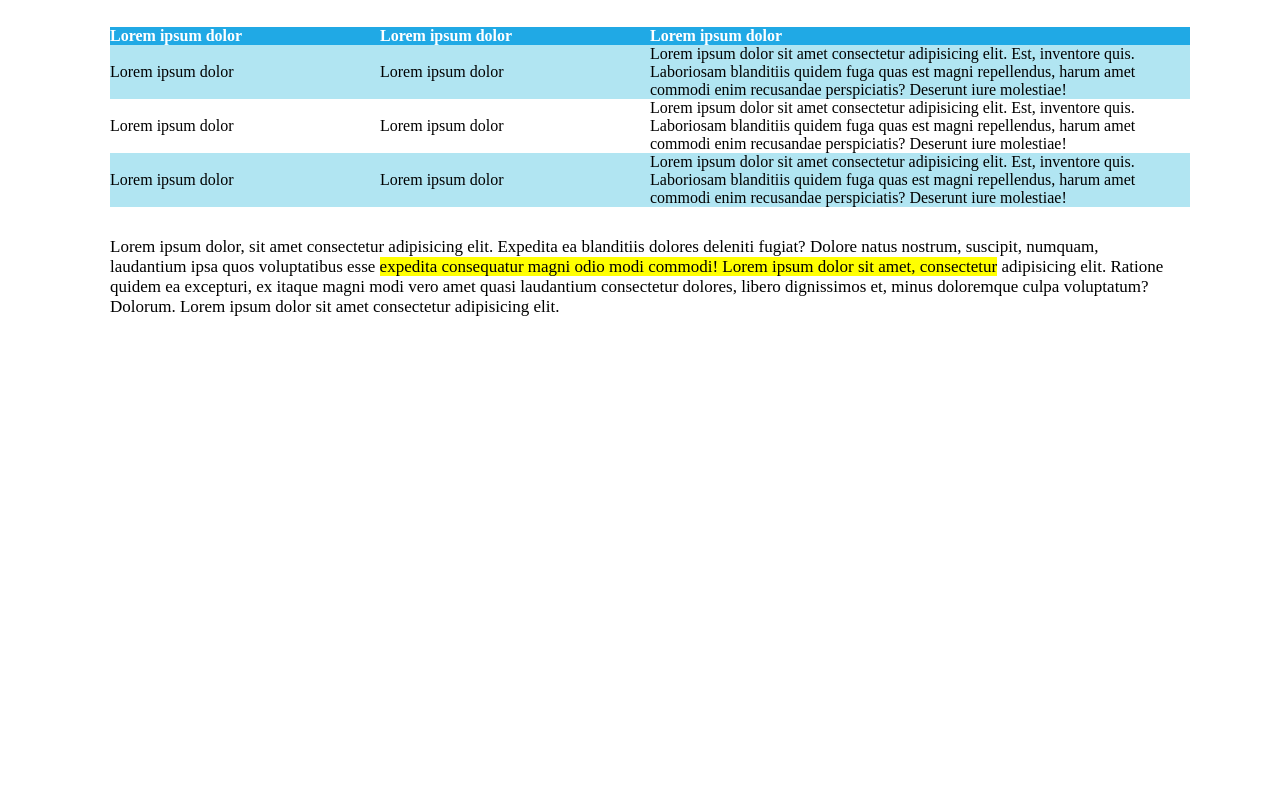
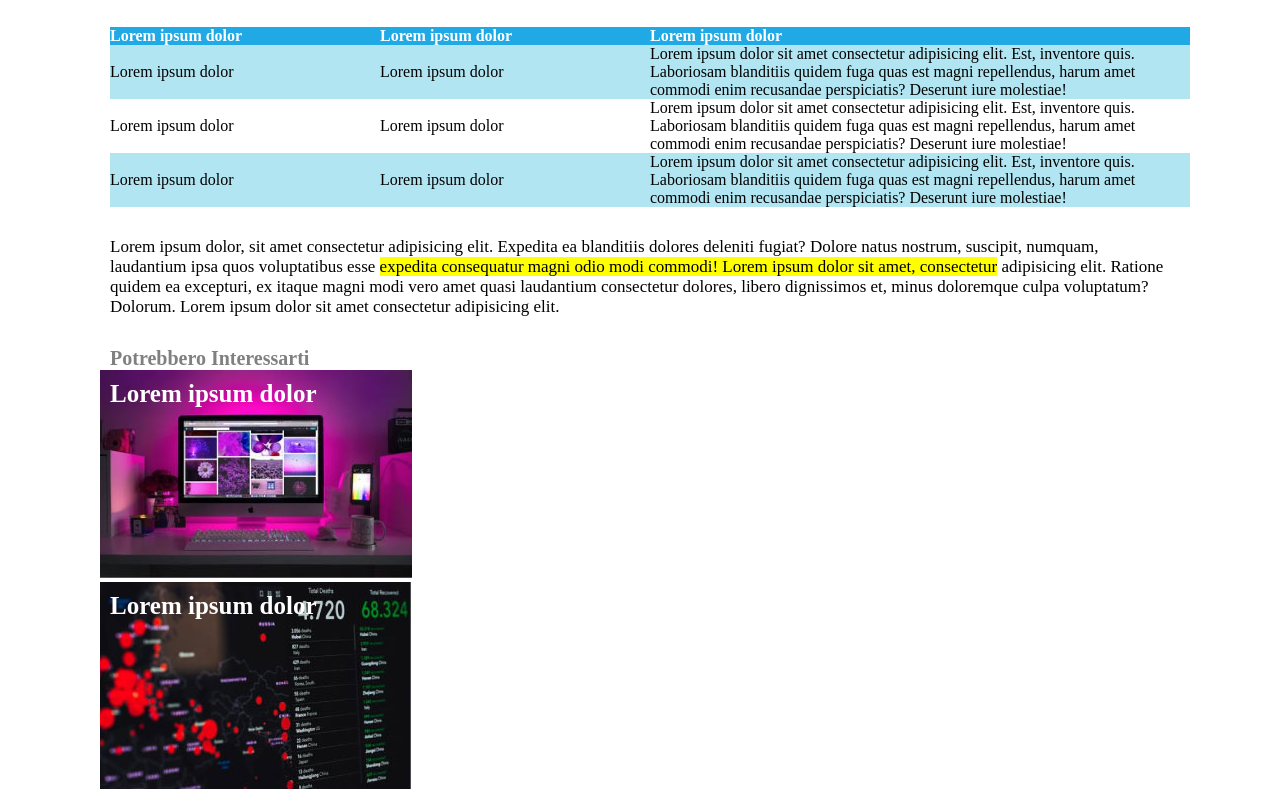
Before and after one commit to michelecanini/html-css-booleaner, a plain HTML site: page index.html in a window 1280 px wide. Shown: the part 854-1647 px from the top of the page. Before the commit the page ends 1181 px from the top, so only its background shows below. Drawn offline with Linux system fonts and the light colour scheme.

Commit message:
exercise done (code to be optimized)

```diff
--- a/css/style.css
+++ b/css/style.css
@@ -108,3 +108,25 @@ th.venticinque{
 .caselle-celesti{
     background-color: #b1e5f2;
 }
+
+.interessi{
+    font-size: 20px;
+    margin-left: 10px;
+    margin-top: 50px;
+    color: grey;
+    font-weight: bold;
+}
+
+div.testoimmagine{
+    height: 212px;
+    background-repeat: no-repeat;
+    position: relative;
+}
+
+span.relativo{
+    font-size: 25px;
+    margin: 10px;
+    color: white;
+    font-weight: bold;
+    position: absolute;
+}
--- a/index.html
+++ b/index.html
@@ -83,11 +83,24 @@
         <div>
             <p><br>
                 Lorem ipsum dolor, sit amet consectetur adipisicing elit. Expedita ea blanditiis dolores deleniti fugiat? Dolore natus nostrum, suscipit, numquam, laudantium ipsa quos voluptatibus esse <span class="Highlighted-Text">expedita  consequatur magni odio modi commodi! Lorem ipsum dolor sit amet, consectetur</span> adipisicing elit. Ratione quidem ea excepturi, ex itaque magni modi vero amet quasi laudantium consectetur dolores, libero dignissimos et, minus doloremque culpa voluptatum? Dolorum. Lorem ipsum dolor sit amet consectetur adipisicing elit.
+                <br><br>
             </p>
         </div>
         <!--fine settimo contenitore paragrafo-->
     </main>
-    <footer></footer>
+    <!--fine del main-->
+    <!--inizio del footer con foto-->
+    <footer>
+        <span class="interessi">Potrebbero Interessarti</span>
+        <div class="testoimmagine">
+            <span class="relativo">Lorem ipsum dolor</span>
+            <img src="../html-css-booleaner/img/monitor.jpg" alt="monitor">
+        </div>
+        <div>
+            <span class="relativo">Lorem ipsum dolor</span>
+            <img src="../html-css-booleaner/img/graph.jpg" alt="grafico">
+        </div>
+    </footer>
     <!--fine footer-->
     </div>
 </body>
```
